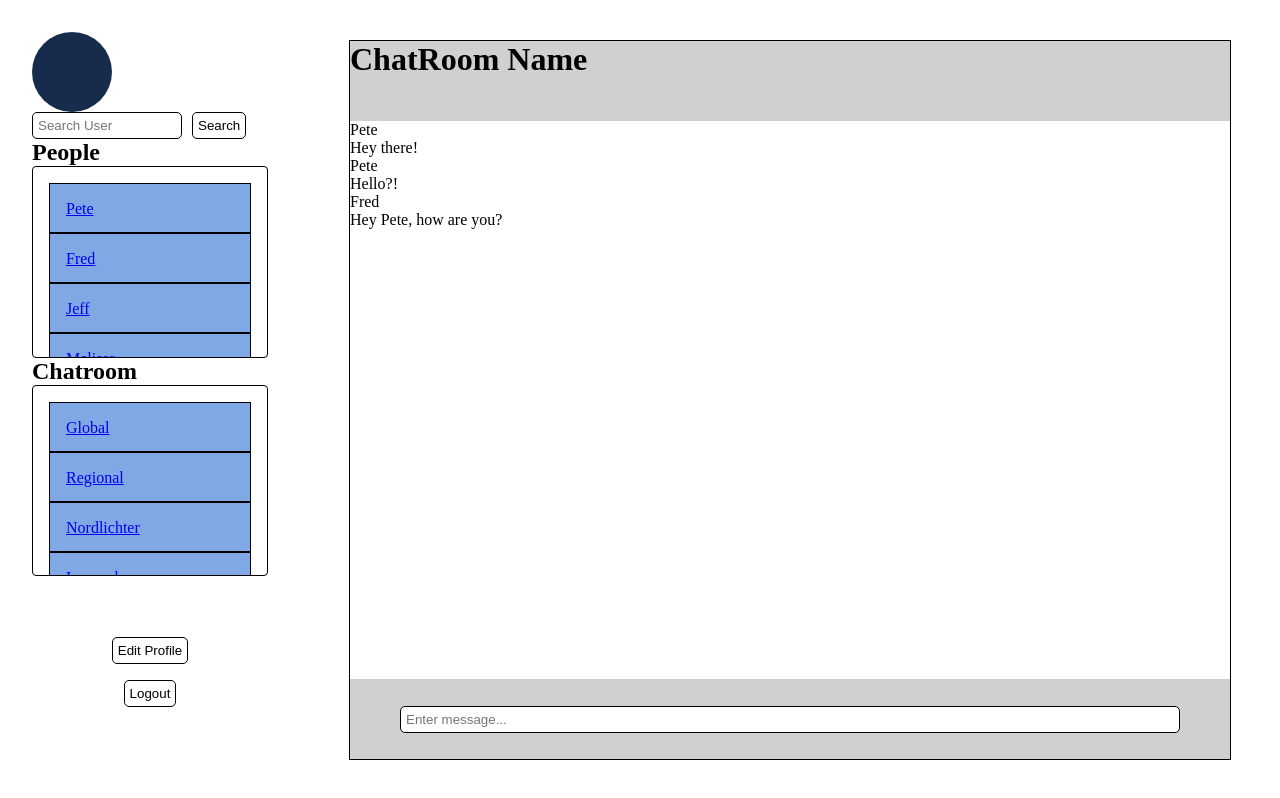
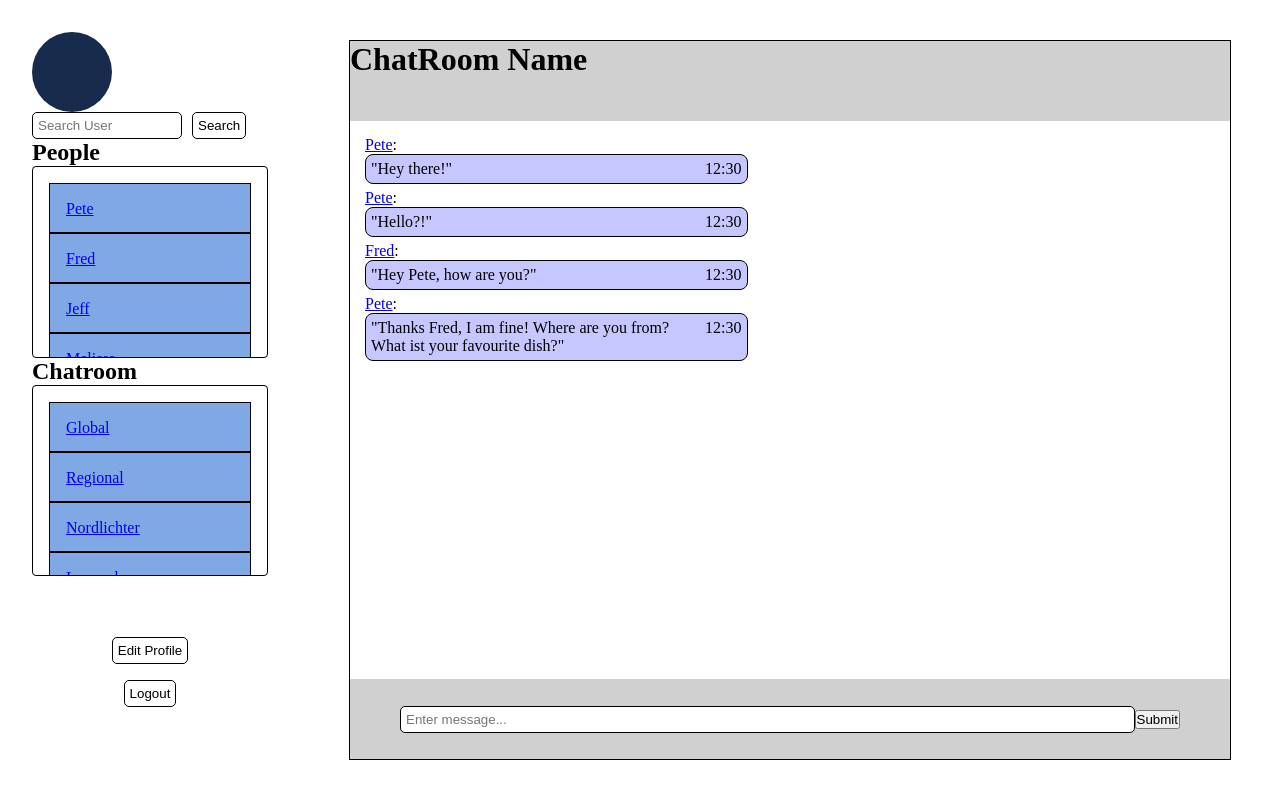
Before and after one commit to DayanWalter/TOP-messaging-app, a React (Vite) app in the folder frontend/: page /home in a window 1280 px wide. Built offline with nearby package versions, Linux system fonts and the light colour scheme.

Commit message:
Added first draft add message to chat

```diff
--- a/frontend/src/component/ChatRoom.jsx
+++ b/frontend/src/component/ChatRoom.jsx
@@ -1,26 +1,53 @@
 import styles from './ChatRoom.module.css';
 import { Link } from 'react-router-dom';
 import ChatRoomMessage from './ChatRoomMessage';
+import { useState } from 'react';
 
-export default function ChatRoom() {
-  // Offline messages
-  const messages = [
+const exampleMessages = [
   {
     id: 1,
     from: 'Pete',
     message: 'Hey there!',
+    time: '12:30',
   },
   {
     id: 2,
     from: 'Pete',
     message: 'Hello?!',
+    time: '12:30',
   },
   {
     id: 3,
     from: 'Fred',
     message: 'Hey Pete, how are you?',
+    time: '12:30',
+  },
+  {
+    id: 4,
+    from: 'Pete',
+    message:
+      'Thanks Fred, I am fine! Where are you from? What ist your favourite dish?',
+    time: '12:30',
   },
 ];
+let nextMessageId = 5;
+export default function ChatRoom() {
+  const [message, setMessage] = useState('');
+  const [messages, setMessages] = useState(exampleMessages);
+  // Offline messages
+  const onFormSubmit = (e) => {
+    e.preventDefault();
+    setMessages([
+      ...messages,
+      {
+        id: nextMessageId++,
+        from: 'Me',
+        message,
+        time: '12:35',
+      },
+    ]);
+  };
+  console.log(messages);
   return (
     <>
       {/* <p>ChatRoom</p>
@@ -33,15 +60,23 @@ export default function ChatRoom() {
           <main className={styles.main}>
             {/* Map over the messages */}
             <ul>
-              {messages.map(({ id, from, message }) => (
+              {messages.map(({ id, from, message, time }) => (
                 <li key={id}>
-                  <ChatRoomMessage from={from} message={message} />
+                  <ChatRoomMessage from={from} message={message} time={time} />
                 </li>
               ))}
             </ul>
           </main>
           <footer className={styles.footer}>
-            <input type="text" placeholder="Enter message..." />
+            <form onSubmit={onFormSubmit}>
+              <input
+                type="text"
+                placeholder="Enter message..."
+                value={message}
+                onChange={(e) => setMessage(e.currentTarget.value)}
+              />
+              <button type="submit">Submit</button>
+            </form>
           </footer>
         </div>
       </div>
--- a/frontend/src/component/ChatRoom.module.css
+++ b/frontend/src/component/ChatRoom.module.css
@@ -17,8 +17,9 @@
 }
 .main {
   flex: 1;
+  padding: 15px;
 }
-.footer {
+.footer form {
   height: 80px;
   background-color: rgb(208, 208, 208);
   display: flex;
--- a/frontend/src/component/ChatRoomMessage.jsx
+++ b/frontend/src/component/ChatRoomMessage.jsx
@@ -1,11 +1,21 @@
-import styles from './ChatRoom.module.css';
+import { Link } from 'react-router-dom';
+import styles from './ChatRoomMessage.module.css';
 
-export default function ChatRoomMessage({ from, message }) {
+export default function ChatRoomMessage({ from, message, time }) {
   return (
     <>
-      <div className={styles.container}></div>
-      <p>{from}</p>
-      <p>{message}</p>
+      <p>
+        {/* Add ${id} for real people */}
+        <Link to={`/home/privatechat`}>{from}</Link>:
+      </p>
+      <div className={styles.container}>
+        <div className={styles.left}>
+          <p>&quot;{message}&quot;</p>
+        </div>
+        <div className={styles.right}>
+          <p>{time}</p>
+        </div>
+      </div>
     </>
   );
 }
--- a/frontend/src/component/ChatRoomMessage.module.css
+++ b/frontend/src/component/ChatRoomMessage.module.css
@@ -0,0 +1,12 @@
+.container {
+  display: flex;
+  justify-content: space-between;
+  border: 1px solid black;
+  border-radius: 0.5rem;
+  width: 45%;
+  height: auto;
+  background-color: rgb(199, 199, 255);
+  padding: 5px;
+  margin-bottom: 5px;
+  gap: 15px;
+}
```
Lines whose indentation alone changed are shown as unchanged.
